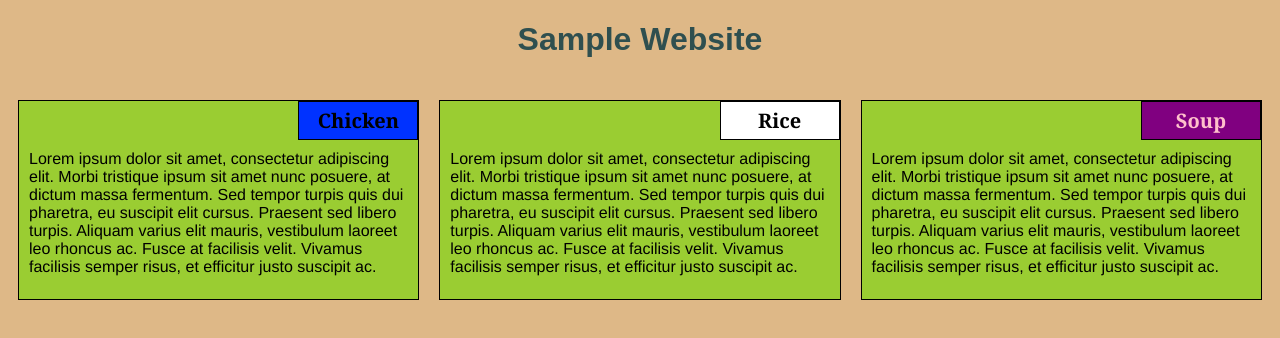
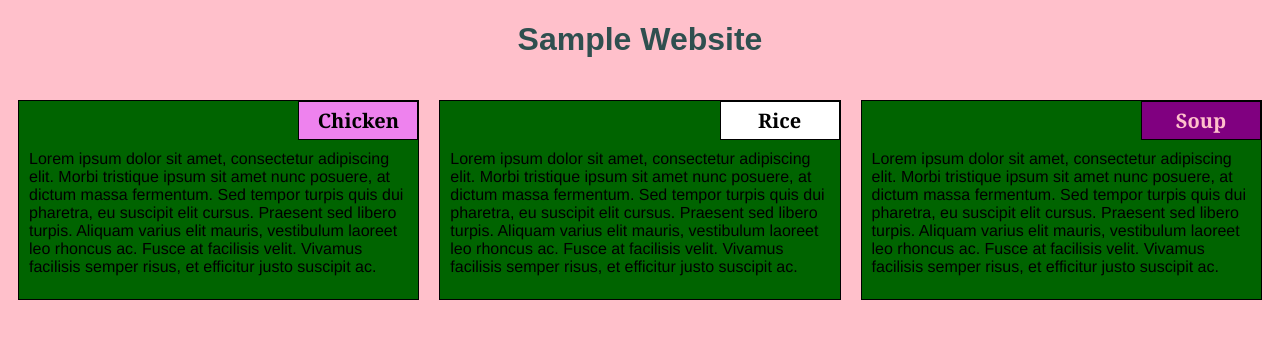
Before and after one commit to QaziHaseeb696/testdefault, a plain HTML site: page index.html in a window 1280 px wide. Drawn offline with Linux system fonts and the light colour scheme.

Commit message:
addition

```diff
--- a/css/style.css
+++ b/css/style.css
@@ -9,7 +9,7 @@ h1 {
 }
 
 body {
-		background-color:burlywood;
+		background-color:pink;
 }
 
 p {
@@ -28,7 +28,7 @@ p {
 
 section {
 	border:	1px solid black;
-	background-color: yellowgreen;
+	background-color: darkgreen;
 	width: 100%;
 	height: 200px;
 	font-family: Helvetica;
@@ -48,7 +48,7 @@ section {
 	margin-bottom: 0;
 	margin-top: 0;
 	padding: 5px;
-	background-color: rgb(0, 50, 300);
+	background-color: violet;
 }
 
 #Rics {
```
